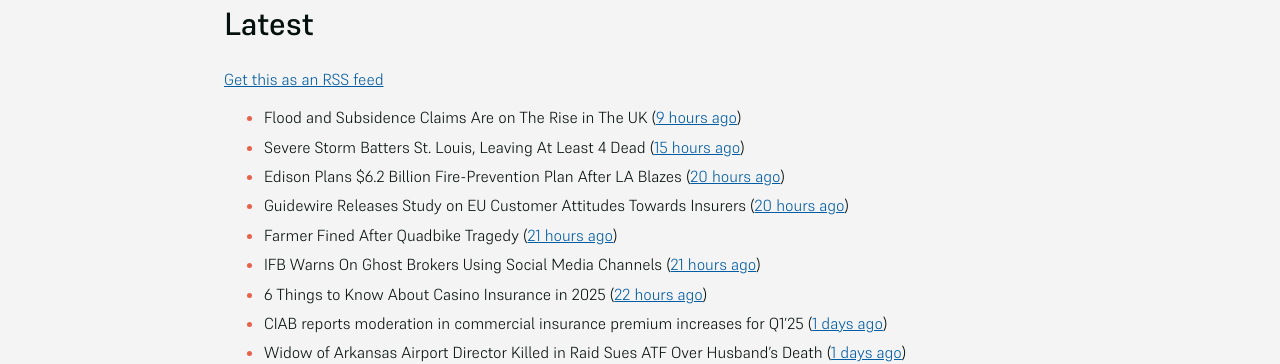
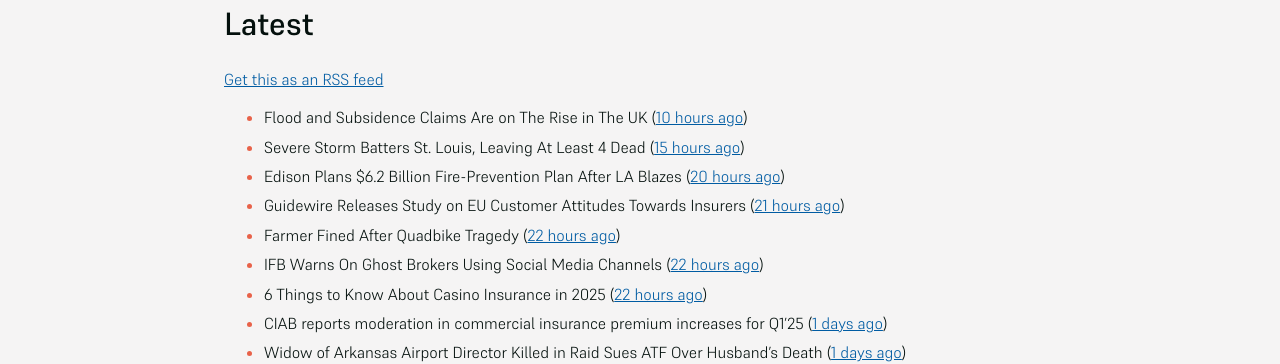
Before and after one commit to mat-0/feeds.thechels.uk, a Jekyll site: the page built from index.md, in a window 1280 px wide and 900 px high. Shown: the part 168-532 px from the top of the window. Built offline with Jekyll 4.4.1, drawn with Linux system fonts in a browser that asks for light colours.

Commit message:
New Feed

```diff
--- a/index.md
+++ b/index.md
@@ -8,12 +8,12 @@ description: Latest Updates
 [Get this as an RSS feed](/feed.rss)
 
 <!-- news_marker starts -->
-- Flood and Subsidence Claims Are on The Rise in The UK ([9 hours ago](https://insurance-edge.net/2025/05/17/flood-and-subsidence-claims-are-on-the-rise-in-the-uk/))
+- Flood and Subsidence Claims Are on The Rise in The UK ([10 hours ago](https://insurance-edge.net/2025/05/17/flood-and-subsidence-claims-are-on-the-rise-in-the-uk/))
 - Severe Storm Batters St. Louis, Leaving At Least 4 Dead ([15 hours ago](https://www.insurancejournal.com/news/midwest/2025/05/16/824121.htm))
 - Edison Plans $6.2 Billion Fire-Prevention Plan After LA Blazes ([20 hours ago](https://www.insurancejournal.com/news/west/2025/05/16/824114.htm))
-- Guidewire Releases Study on EU Customer Attitudes Towards Insurers ([20 hours ago](https://insurance-edge.net/2025/05/16/guidewire-releases-study-on-eu-customer-attitudes-towards-insurers/))
-- Farmer Fined After Quadbike Tragedy ([21 hours ago](https://insurance-edge.net/2025/05/16/farmer-fined-after-quadbike-tragedy/))
-- IFB Warns On Ghost Brokers Using Social Media Channels ([21 hours ago](https://insurance-edge.net/2025/05/16/ifb-warns-on-ghost-brokers-using-social-media-channels/))
+- Guidewire Releases Study on EU Customer Attitudes Towards Insurers ([21 hours ago](https://insurance-edge.net/2025/05/16/guidewire-releases-study-on-eu-customer-attitudes-towards-insurers/))
+- Farmer Fined After Quadbike Tragedy ([22 hours ago](https://insurance-edge.net/2025/05/16/farmer-fined-after-quadbike-tragedy/))
+- IFB Warns On Ghost Brokers Using Social Media Channels ([22 hours ago](https://insurance-edge.net/2025/05/16/ifb-warns-on-ghost-brokers-using-social-media-channels/))
 - 6 Things to Know About Casino Insurance in 2025 ([22 hours ago](https://insurance-edge.net/2025/05/16/6-things-to-know-about-casino-insurance-in-2025/))
 - CIAB reports moderation in commercial insurance premium increases for Q1’25 ([1 days ago](https://www.reinsurancene.ws/ciab-reports-moderation-in-commercial-insurance-premium-increases-for-q125/))
 - Widow of Arkansas Airport Director Killed in Raid Sues ATF Over Husband’s Death ([1 days ago](https://www.insurancejournal.com/news/southcentral/2025/05/16/824097.htm))
```
